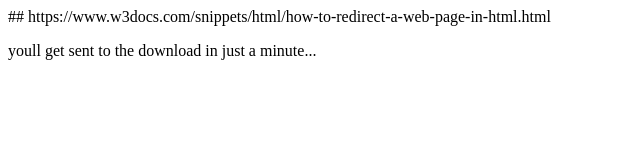
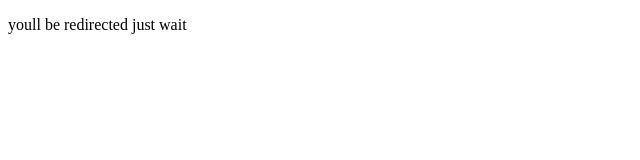
Before and after one commit to SketchEggYT/SketchEggYT.github.io, a plain HTML site: page index.html in a window 1280 px wide. Shown: the whole page, without its empty margins (0-640 px from the left). Drawn offline with Linux system fonts and the light colour scheme.

Commit message:
make it work x2

```diff
--- a/index.html
+++ b/index.html
@@ -1,10 +1,9 @@
 <!DOCTYPE html>
 <html>
-  ## https://www.w3docs.com/snippets/html/how-to-redirect-a-web-page-in-html.html
   <head>
-    <meta http-equiv="refresh" content="7; url="www.google.com"" />
+    <meta http-equiv="refresh" content="7; url='https://www.google.com'" />
   </head>
   <body>
-    <p>youll get sent to the download in just a minute...</p>
+    <p>youll be redirected just wait</p>
   </body>
 </html>
```
